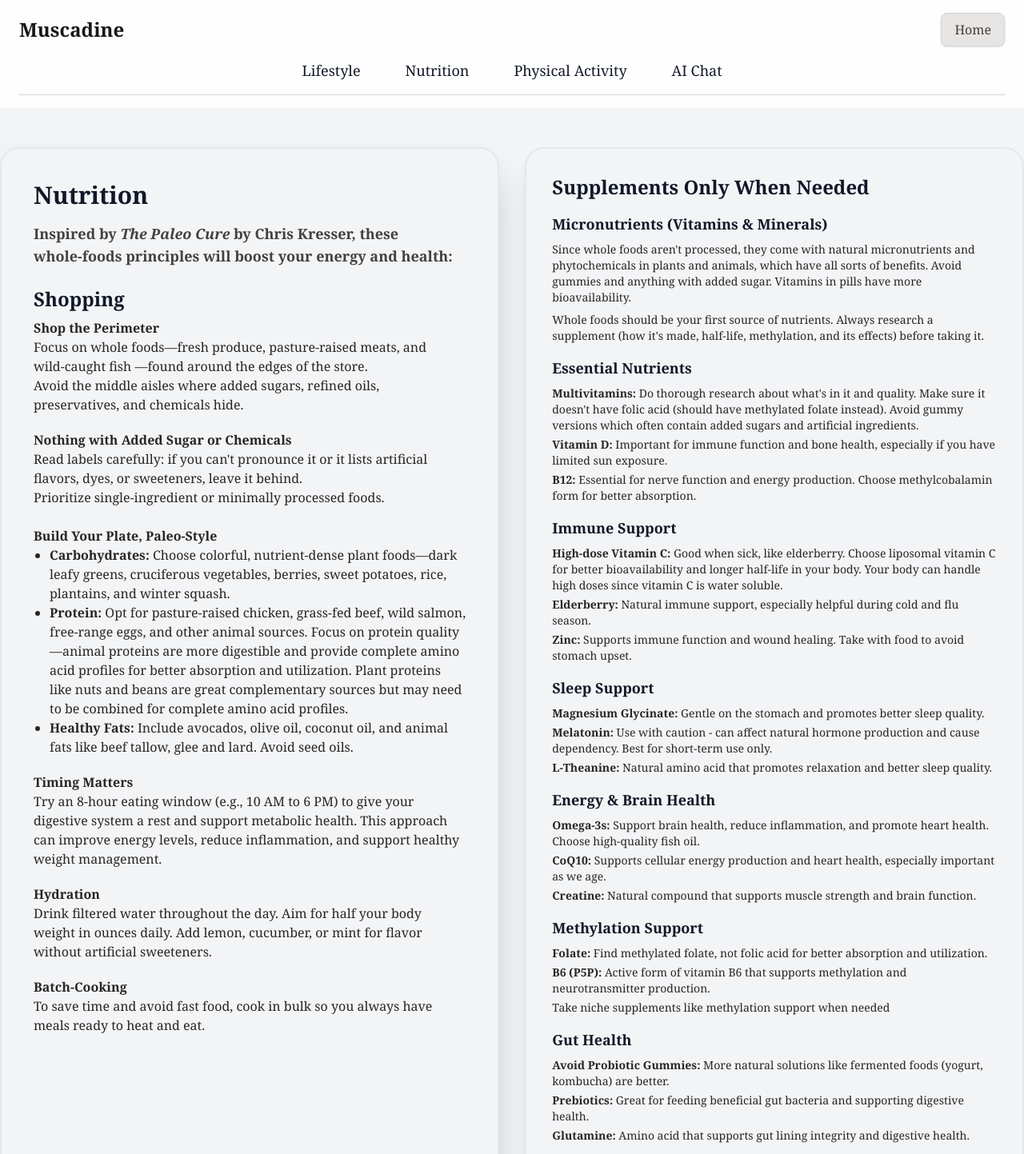
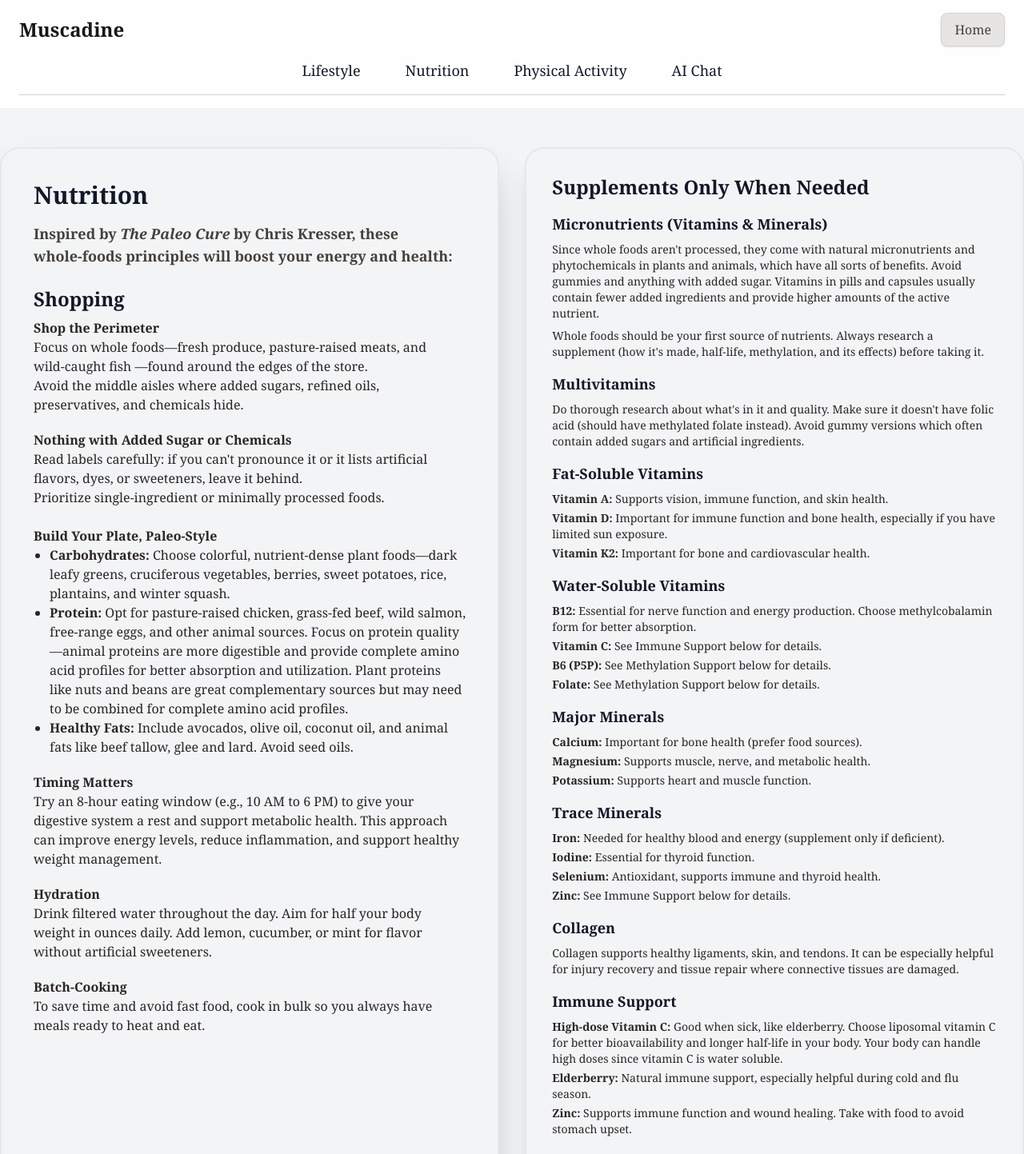
Before and after one commit to nickconnelly10/Health-Website, a React (Vite) app: page /nutrition in a window 1280 px wide. Shown: the top 1443 px of the page at 80% size. Built offline with nearby package versions, Linux system fonts and the light colour scheme.

Commit message:
v0.0.15: Supplement groups, probiotic note, and latest code/test updates

```diff
--- a/src/components/LifestylePage.tsx
+++ b/src/components/LifestylePage.tsx
@@ -39,15 +39,17 @@ export default function LifestylePage() {
       </div>
       {/* Sidebar */}
       <aside className="w-full md:w-1/3 bg-marble rounded-3xl shadow-xl border-2 border-burgundy p-8 font-roman h-fit">
+        <p className="italic text-stone-700 mb-4">“Very little is needed to make a happy life; it is all within yourself, in your way of thinking.”<br /><span className="block mt-2 text-right text-xs text-stone-500">—Marcus Aurelius, <span className="italic">Meditations</span></span></p>
         <h3 className="text-2xl font-bold text-burgundy mb-4">Holistic Life Balance</h3>
         <ul className="space-y-2 text-base text-stone-800">
           <li>Physical</li>
-          <li>Mental</li>
-          <li>Spiritual</li>
+          <li>Mental/Emotional</li>
+          <li>Spiritual/Purpose</li>
+          <li>Family</li>
+          <li>Career</li>
           <li>Financial</li>
-          <li>Work</li>
+          <li>Environment</li>
           <li>Social</li>
-          <li>Family</li>
         </ul>
         <p className="text-sm text-stone-700 mt-6">
           A lot of times, you don’t realize where you devote your time. Take time once a week to be in your own thoughts—away from distractions. Try thinking, walking, or writing to reflect on which areas of your life you may be under-giving to during this season.
--- a/src/components/NutritionPage.tsx
+++ b/src/components/NutritionPage.tsx
@@ -53,7 +53,7 @@ export default function NutritionPage() {
         <div className="mb-4">
           <h4 className="text-lg font-bold text-burgundy mb-2">Micronutrients (Vitamins & Minerals)</h4>
           <p className="text-sm text-stone-800 mb-2">
-            Since whole foods aren't processed, they come with natural micronutrients and phytochemicals in plants and animals, which have all sorts of benefits. Avoid gummies and anything with added sugar. Vitamins in pills have more bioavailability.
+            Since whole foods aren't processed, they come with natural micronutrients and phytochemicals in plants and animals, which have all sorts of benefits. Avoid gummies and anything with added sugar. Vitamins in pills and capsules usually contain fewer added ingredients and provide higher amounts of the active nutrient.
           </p>
           <p className="text-sm text-stone-800">
             Whole foods should be your first source of nutrients. Always research a supplement (how it's made, half-life, methylation, and its effects) before taking it.
@@ -62,11 +62,54 @@ export default function NutritionPage() {
 
         <div className="space-y-4">
           <div>
-            <h4 className="text-lg font-bold text-burgundy mb-2">Essential Nutrients</h4>
+            <h4 className="text-lg font-bold text-burgundy mb-2">Multivitamins</h4>
             <ul className="text-sm text-stone-800 space-y-1">
-              <li><span className="font-semibold">Multivitamins:</span> Do thorough research about what's in it and quality. Make sure it doesn't have folic acid (should have methylated folate instead). Avoid gummy versions which often contain added sugars and artificial ingredients.</li>
+              <li>Do thorough research about what's in it and quality. Make sure it doesn't have folic acid (should have methylated folate instead). Avoid gummy versions which often contain added sugars and artificial ingredients.</li>
+            </ul>
+          </div>
+
+          <div>
+            <h4 className="text-lg font-bold text-burgundy mb-2">Fat-Soluble Vitamins</h4>
+            <ul className="text-sm text-stone-800 space-y-1">
+              <li><span className="font-semibold">Vitamin A:</span> Supports vision, immune function, and skin health.</li>
               <li><span className="font-semibold">Vitamin D:</span> Important for immune function and bone health, especially if you have limited sun exposure.</li>
+              <li><span className="font-semibold">Vitamin K2:</span> Important for bone and cardiovascular health.</li>
+            </ul>
+          </div>
+
+          <div>
+            <h4 className="text-lg font-bold text-burgundy mb-2">Water-Soluble Vitamins</h4>
+            <ul className="text-sm text-stone-800 space-y-1">
               <li><span className="font-semibold">B12:</span> Essential for nerve function and energy production. Choose methylcobalamin form for better absorption.</li>
+              <li><span className="font-semibold">Vitamin C:</span> See Immune Support below for details.</li>
+              <li><span className="font-semibold">B6 (P5P):</span> See Methylation Support below for details.</li>
+              <li><span className="font-semibold">Folate:</span> See Methylation Support below for details.</li>
+            </ul>
+          </div>
+
+          <div>
+            <h4 className="text-lg font-bold text-burgundy mb-2">Major Minerals</h4>
+            <ul className="text-sm text-stone-800 space-y-1">
+              <li><span className="font-semibold">Calcium:</span> Important for bone health (prefer food sources).</li>
+              <li><span className="font-semibold">Magnesium:</span> Supports muscle, nerve, and metabolic health.</li>
+              <li><span className="font-semibold">Potassium:</span> Supports heart and muscle function.</li>
+            </ul>
+          </div>
+
+          <div>
+            <h4 className="text-lg font-bold text-burgundy mb-2">Trace Minerals</h4>
+            <ul className="text-sm text-stone-800 space-y-1">
+              <li><span className="font-semibold">Iron:</span> Needed for healthy blood and energy (supplement only if deficient).</li>
+              <li><span className="font-semibold">Iodine:</span> Essential for thyroid function.</li>
+              <li><span className="font-semibold">Selenium:</span> Antioxidant, supports immune and thyroid health.</li>
+              <li><span className="font-semibold">Zinc:</span> See Immune Support below for details.</li>
+            </ul>
+          </div>
+
+          <div>
+            <h4 className="text-lg font-bold text-burgundy mb-2">Collagen</h4>
+            <ul className="text-sm text-stone-800 space-y-1">
+              <li>Collagen supports healthy ligaments, skin, and tendons. It can be especially helpful for injury recovery and tissue repair where connective tissues are damaged.</li>
             </ul>
           </div>
 
@@ -109,9 +152,17 @@ export default function NutritionPage() {
           <div>
             <h4 className="text-lg font-bold text-burgundy mb-2">Gut Health</h4>
             <ul className="text-sm text-stone-800 space-y-1">
-              <li><span className="font-semibold">Avoid Probiotic Gummies:</span> More natural solutions like fermented foods (yogurt, kombucha) are better.</li>
+              <li><span className="font-semibold">Avoid Probiotic Gummies:</span> More natural solutions like fermented foods (yogurt, kombucha) are better. Taking the same probiotic repeatedly can lead to over-colonization of just a few species, so focus on variety and whole-food sources.</li>
               <li><span className="font-semibold">Prebiotics:</span> Great for feeding beneficial gut bacteria and supporting digestive health.</li>
               <li><span className="font-semibold">Glutamine:</span> Amino acid that supports gut lining integrity and digestive health.</li>
+              <li>To avoid over-colonization, focus on eating a variety of whole foods and foods that naturally promote a healthy balance of gut bacteria.</li>
+            </ul>
+          </div>
+
+          <div>
+            <h4 className="text-lg font-bold text-burgundy mb-2">Peptides</h4>
+            <ul className="text-sm text-stone-800 space-y-1">
+              <li>Peptides are short chains of amino acids with a wide range of highly specific functions in the body. Their effects can vary—from supporting tissue repair to influencing metabolism or immune function. Research thoroughly and consult a professional before considering peptide supplements, as their safety and efficacy can differ greatly.</li>
             </ul>
           </div>
 
--- a/src/components/PhysicalActivityPage.tsx
+++ b/src/components/PhysicalActivityPage.tsx
@@ -28,7 +28,7 @@ export default function PhysicalActivityPage() {
             <span className="font-bold">Aerobic Activity (2–4×/week)</span>
             <ul className="ml-5 list-disc">
               <li>Running, cycling, swimming, or water aerobics.</li>
-              <li><span className="font-semibold">Sprinting:</span> Excellent for body mechanics, energy, and muscle development. I highly recommend it, but caution against sprinting without proper training—build running endurance and mobility first to avoid injury.</li>
+              <li>Sprinting: Excellent for body mechanics, energy, and muscle development. I highly recommend it, but caution against sprinting without proper training—build running endurance and mobility first to avoid injury.</li>
               <li><span className="font-semibold">Getting Started:</span> Begin with walking, then focus on time rather than distance. Start with 10 minutes and gradually increase. Be consistent and you'll see results. I run 3 times per week for 30 minutes each.</li>
             </ul>
           </li>
@@ -40,7 +40,7 @@ export default function PhysicalActivityPage() {
 
           <li>
             <span className="font-bold">Recreational & Functional (1–2×/week)</span><br />
-            Dancing, obstacle courses, or primal movement. Even playing sports like soccer or pickleball is great.
+            Enjoy recreational movement such as dancing, obstacle courses, primal movement, or participating in sports like soccer, pickleball, or any activity that keeps you active and engaged.
           </li>
 
           <li>
@@ -65,8 +65,30 @@ export default function PhysicalActivityPage() {
           <li><span className="font-semibold">Find What You Enjoy:</span> Choose activities that bring you joy</li>
           <li><span className="font-semibold">Build Gradually:</span> Increase intensity and duration over time</li>
           <li><span className="font-semibold">Rest is Important:</span> Include recovery days in your routine</li>
-          <li><span className="font-semibold">Track Your Progress:</span> Keep a simple log of your workouts</li>
         </ul>
+        <div className="mt-8">
+          <h4 className="text-lg font-bold text-burgundy mb-2">Track Your Progress</h4>
+          <p className="text-sm text-stone-800 mb-2">
+            Start simple—download Strava to track runs or workouts. And follow our Strava club @ NEST Run Club.
+          </p>
+          <div className="rounded-xl overflow-hidden border border-stone-300 bg-white">
+            <iframe allowTransparency={true} frameBorder='0' height='160' scrolling='no' src='https://www.strava.com/clubs/1284036/latest-rides/d1fef7f441c5fc4894f0308226fa46da1465ff16?show_rides=false' width='300'></iframe>
+          </div>
+        </div>
+        <div className="mt-8">
+          <h4 className="text-lg font-bold text-burgundy mb-2">Injury Self-Recovery Resource</h4>
+          <a
+            href="https://www.sportsinjuryclinic.net/"
+            target="_blank"
+            rel="noopener noreferrer"
+            className="text-burgundy underline font-semibold"
+          >
+            Sports Injury Clinic
+          </a>
+          <p className="text-sm text-stone-800 mt-1">
+            A comprehensive database for all parts of the body’s injuries and ways to heal. This site provides information for self-recovery, rehabilitation exercises, and advice for anyone dealing with sports injuries.
+          </p>
+        </div>
       </aside>
     </div>
   );
```
Also changed, not shown: 7 other files (tests, documents, lock files or other folders).
